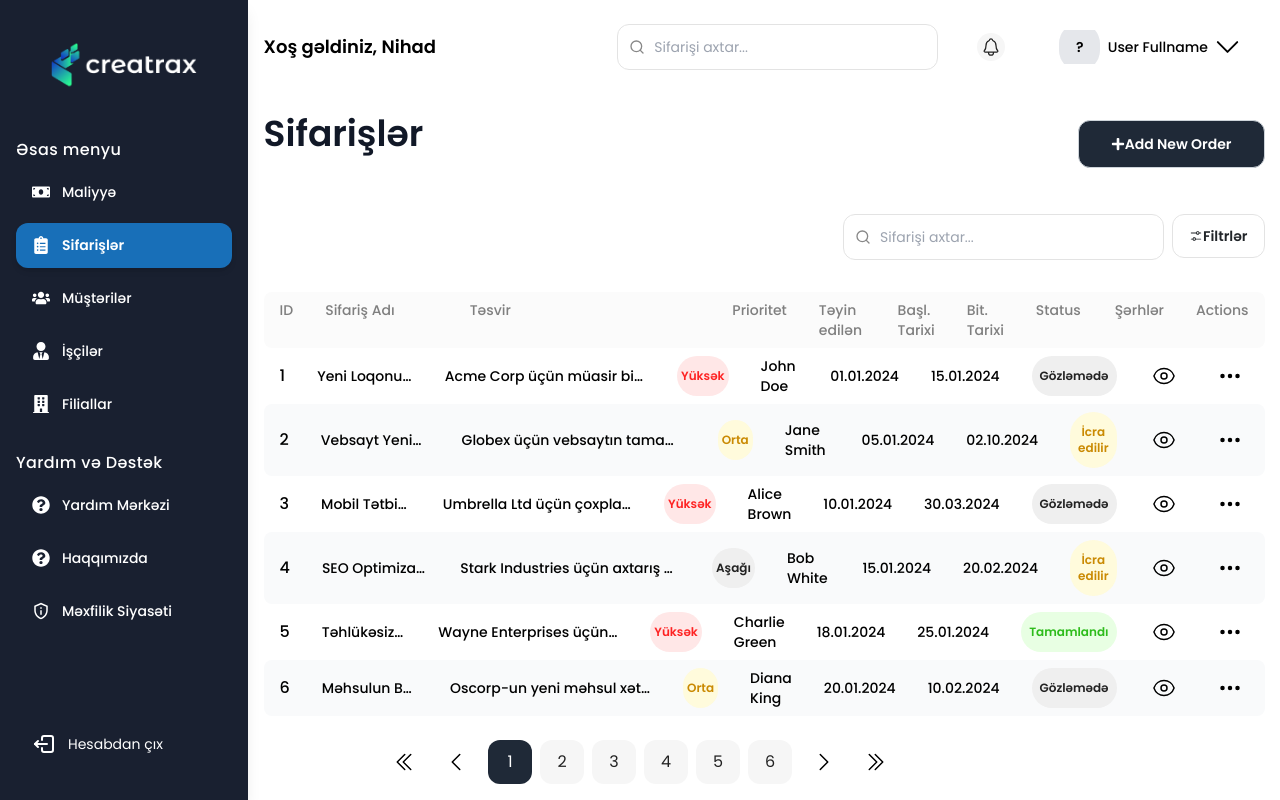
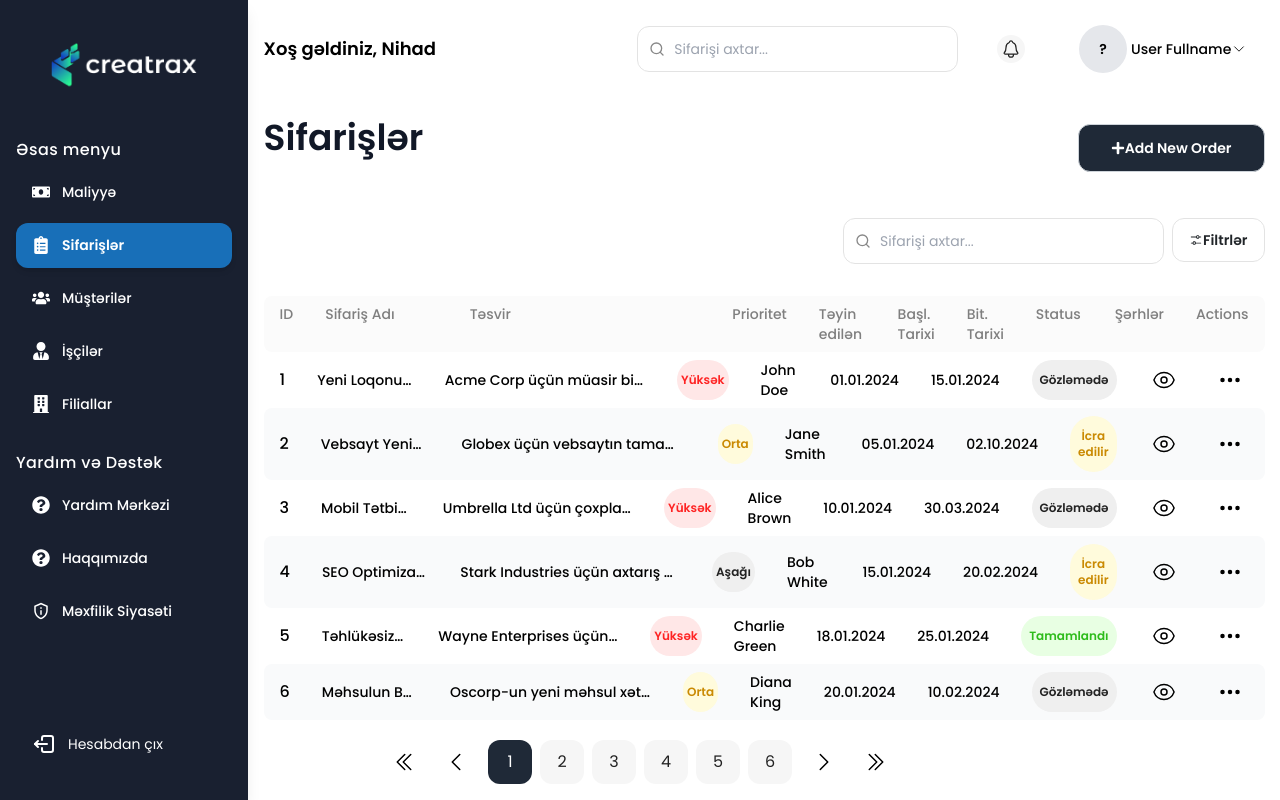
Before and after one commit to nihad-xalq/creatrax, a Next.js app: page /app/orders in a window 1280 px wide. Built offline with nearby package versions, Linux system fonts and the light colour scheme.

Commit message:
user data dropdown on header been updated

```diff
--- a/src/components/semantic/Header.tsx
+++ b/src/components/semantic/Header.tsx
@@ -160,7 +160,7 @@ export const Header = () => {
                       height={0}
                       sizes="100vw"
                       className="w-12 lg:w-12 h-auto rounded-full"
-                    /> : <div className="w-12 h-12 p-3 bg-gray-200 rounded-full flex flex-row items-center justify-center gap-0 font-semibold">
+                    /> : <div className="w-12 h-12 px-5 py-3 bg-gray-200 rounded-full flex flex-row items-center justify-center gap-0 font-semibold">
                       {shortUserName}
                     </div>
                   }
--- a/src/components/ui/MantineDropdown.tsx
+++ b/src/components/ui/MantineDropdown.tsx
@@ -36,7 +36,7 @@ export const MantineDropdown: FC<IMantineDropdownProps> = ({
       onChange={setOpened}
     >
       <Menu.Target>
-        <Button className="bg-transparent hover:bg-transparent text-black hover:text-black">
+        <Button className="bg-transparent hover:bg-transparent text-black hover:text-black h-max">
           {triggerBtn}
           {hasChevron ? (
             <HiOutlineChevronDown
```
